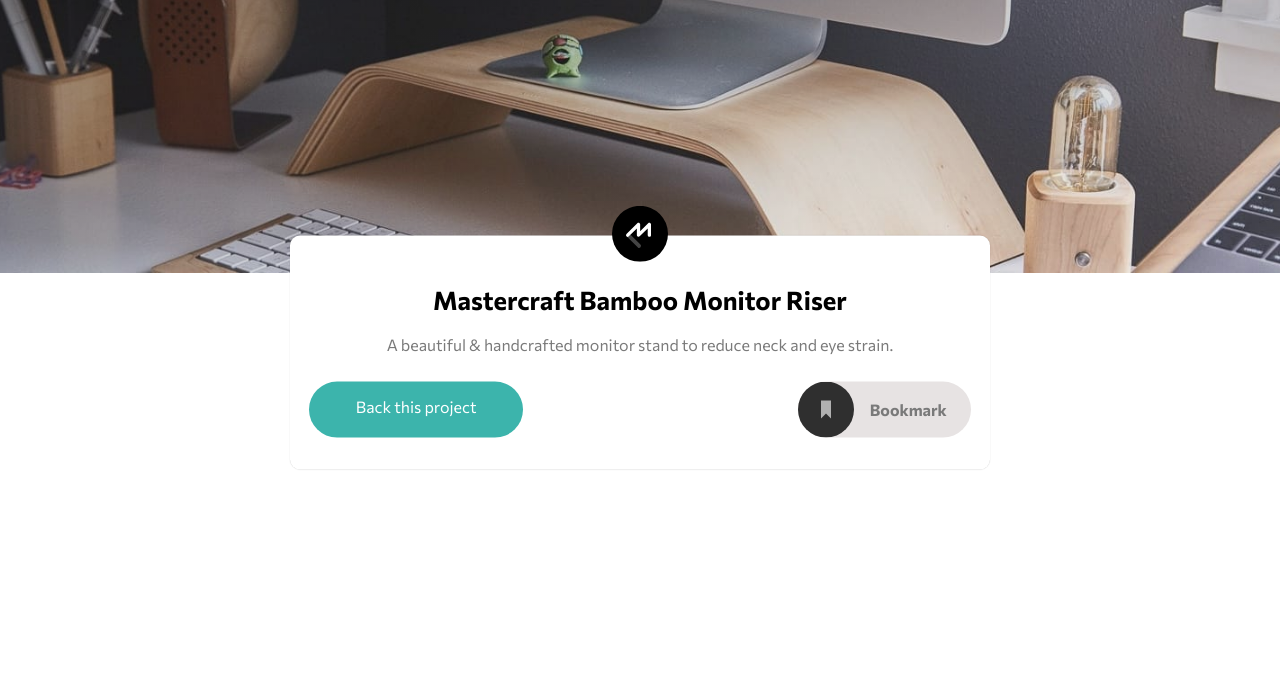
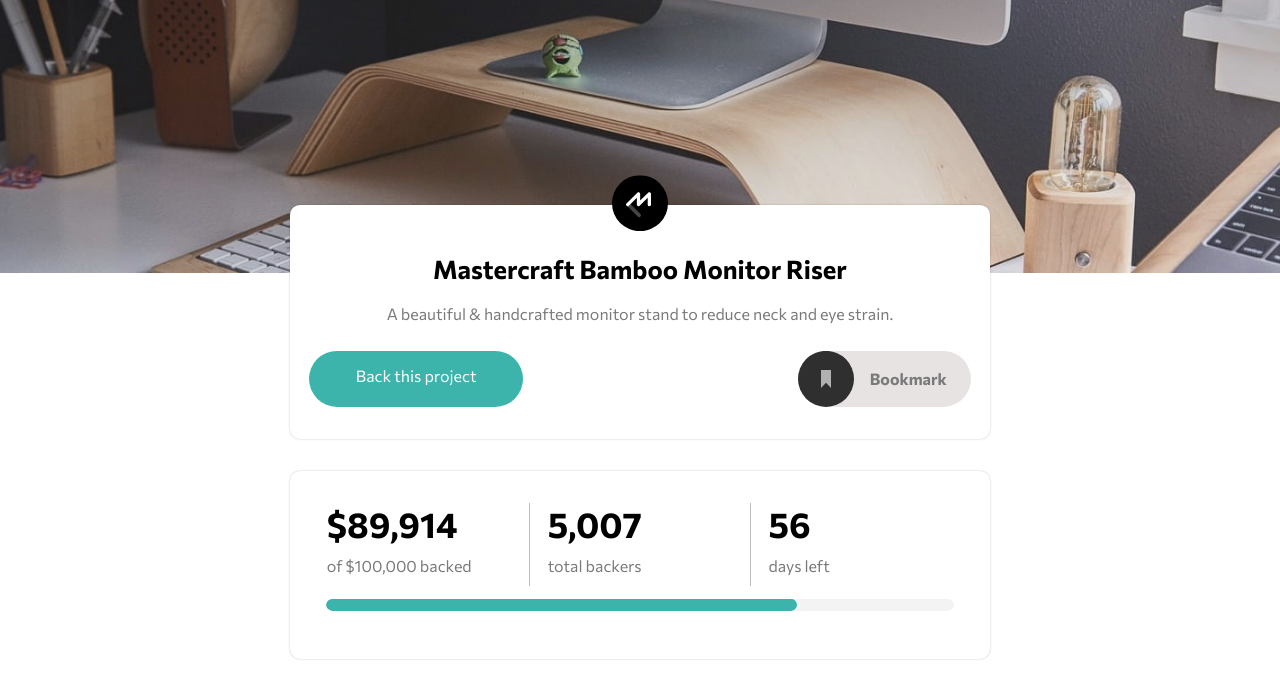
Before and after one commit to shakthi2003gh/crowdfunding-product-page-main, a plain HTML site: page index.html in a window 1280 px wide. Shown: the part 87-786 px from the top of the page. Drawn offline with Linux system fonts and the light colour scheme.

Commit message:
Created block2.

```diff
--- a/index.html
+++ b/index.html
@@ -48,12 +48,19 @@
       </div>
 
       <div class="block block2">
-        <div></div>
+        <div class="stats">
+          <div><mark>$89,914</mark>of $100,000 backed</div>
+          <div><mark>5,007</mark>total backers</div>
+          <div><mark>56</mark>days left</div>
+        </div>
+
+        <div class="progress-bar">
+          <div class="progress"></div>
+        </div>
       </div>
     </main>
 
-    <!--     $89,914 of $100,000
-    backed 5,007 total backers 56 days left About this project The Mastercraft
+    <!--          About this project The Mastercraft
     Bamboo Monitor Riser is a sturdy and stylish platform that elevates your
     screen to a more comfortable viewing height. Placing your monitor at eye
     level has the potential to improve your posture and make you more
--- a/styles/style.css
+++ b/styles/style.css
@@ -21,6 +21,14 @@ a {
   text-decoration: none;
 }
 
+mark {
+  display: block;
+  font-size: 2.2rem;
+  font-weight: bold;
+  color: var(--color-black);
+  background-color: transparent;
+}
+
 .container {
   max-width: 1100px;
   margin: 0 auto;
@@ -32,23 +40,25 @@ a {
   --color-secondary: hsl(0, 0%, 48%);
   --color-accent: hsl(176, 50%, 47%);
   --color-black: hsl(0, 0%, 0%);
-  --color-border: hsla(0, 0%, 48%, 0.337);
+  --color-border: hsla(0, 0%, 48%, 0.495);
+  --color-progress-bar: hsla(0, 0%, 80%, 0.23);
 }
 
 /* >Typography */
 body {
   font-size: 16px;
   font-family: "Commissioner", sans-serif;
+  color: var(--color-secondary);
 }
 
 h1 {
+  color: var(--color-black);
   font-size: 1.3rem;
 }
 
 p {
   font-size: 0.8rem;
   line-height: 2.5ch;
-  color: var(--color-secondary);
 }
 
 nav.open {
@@ -96,7 +106,7 @@ header .container {
 .logo {
   max-width: 140px;
   max-height: 25px;
-  z-index: 1;
+  z-index: 2;
 }
 
 .menu-button {
@@ -104,11 +114,12 @@ header .container {
   height: 100%;
   max-width: 22px;
   max-height: 18px;
-  z-index: 1;
+  z-index: 2;
 }
 
 header nav {
   display: none;
+  z-index: 1;
 }
 
 nav.open {
@@ -173,14 +184,8 @@ nav.open li:nth-child(2) {
 /* >Main */
 main {
   display: grid;
-  gap: 1rem;
+  gap: 2rem;
   transform: translateY(-15%);
-}
-
-/* >Blocks */
-.block {
-  max-width: 700px;
-  box-shadow: 0 0 1px 0 rgba(0, 0, 0, 0.255);
 }
 
 /* >Buttons */
@@ -219,14 +224,21 @@ main {
     padding-right: 1.5rem;
   }
 }
+
+/* >Blocks */
+.block {
+  max-width: 700px;
+  padding: 2rem 1.2rem;
+  margin: 0 auto;
+  border-radius: 10px;
+  box-shadow: 0 0 2px 0 rgba(0, 0, 0, 0.255);
+  background-color: white;
+  width: 85%;
+}
+
 /* >Block1 */
 .block1 {
   text-align: center;
-  border-radius: 10px;
-  width: 85%;
-  padding: 2rem 1.2rem;
-  margin: 0 auto;
-  background-color: white;
   position: relative;
 }
 
@@ -248,3 +260,57 @@ main {
   width: 100%;
   max-width: 214px;
 }
+
+/* >Block2 */
+.stats {
+  display: grid;
+  justify-items: center;
+  text-align: center;
+}
+
+.stats div {
+  padding: 1rem 0;
+  line-height: 4ch;
+}
+
+.stats div:nth-child(2) {
+  width: fit-content;
+  border-top: 1px solid var(--color-border);
+  border-bottom: 1px solid var(--color-border);
+}
+
+.progress-bar {
+  width: 95%;
+  height: 12px;
+  margin: 0.8rem auto 1rem;
+  border-radius: 10px;
+  overflow: hidden;
+  background-color: var(--color-progress-bar);
+}
+
+.progress {
+  width: 75%;
+  height: 100%;
+  border-radius: 10px;
+  background-color: var(--color-accent);
+}
+
+@media screen and (min-width: 700px) {
+  .stats {
+    display: flex;
+    justify-content: space-between;
+    text-align: left;
+  }
+
+  .stats div {
+    flex: 1;
+    padding: 0 1.1rem;
+  }
+
+  .stats div:nth-child(2) {
+    border-top: none;
+    border-bottom: none;
+    border-left: 1px solid var(--color-border);
+    border-right: 1px solid var(--color-border);
+  }
+}
```
